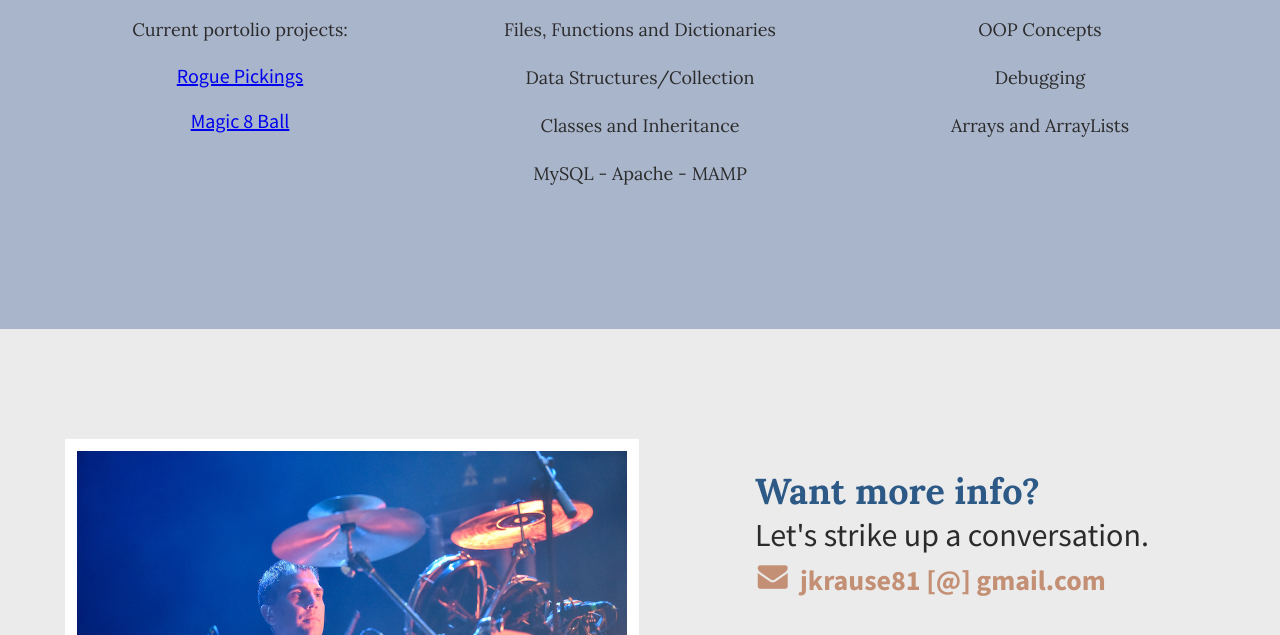
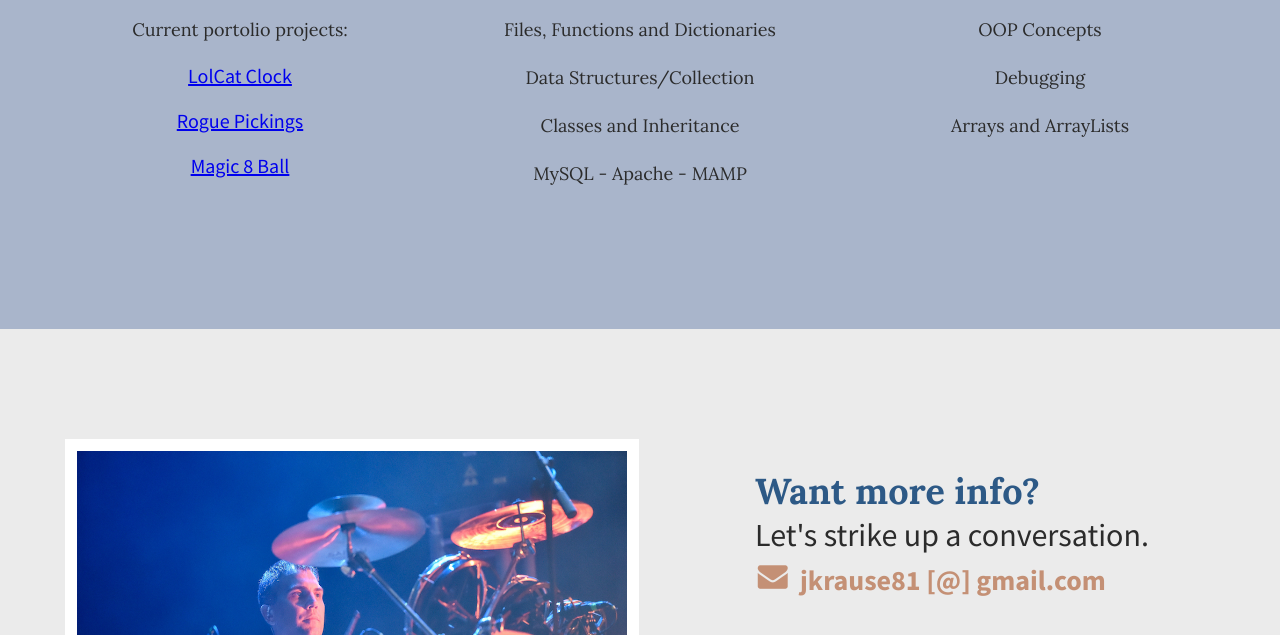
Before and after one commit to Jrkrause81/jubilee, a plain HTML site: page index.html in a window 1280 px wide. Shown: the part 1671-2306 px from the top of the page. Drawn offline with Linux system fonts and the light colour scheme.

Commit message:
Added lolcat link to index

```diff
--- a/index.html
+++ b/index.html
@@ -46,6 +46,7 @@
                         <h3>Web Development</h3>
                           <p>Current portolio projects:</p>
 
+                            <a href="https://jrkrause81.github.io/lolcat/" target="blank">LolCat Clock</a><br><br>
                             <a href="https://jrkrause81.github.io/rogue-pickings/" target="blank">Rogue Pickings</a><br><br>
                             <a href="https://jrkrause81.github.io/8-ball/" target="blank">Magic 8 Ball</a>
                           </p>
```
Also changed, not shown: 1 other file.
